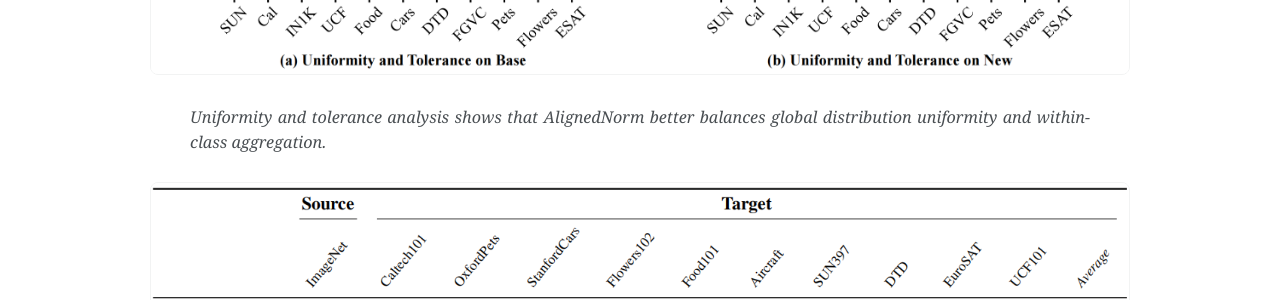
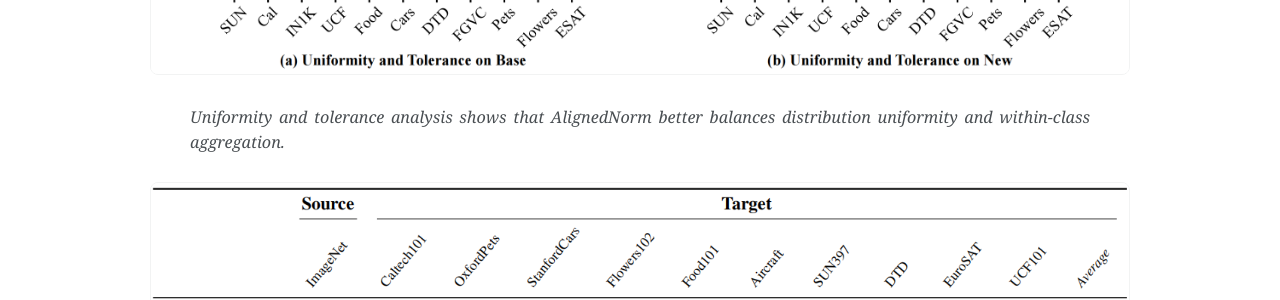
Before and after one commit to QByteM/QByteM.github.io, a Jekyll site: the page built from _pages/papers/alignednorm.html, in a window 1280 px wide and 900 px high, scrolled down 5659 px. Shown: the part 154-454 px from the top of the window. Built offline with Jekyll 4.4.1, drawn with Linux system fonts in a browser that asks for light colours; a style sheet for code colours, icons or effects is not loaded.

Commit message:
change some words

```diff
--- a/_pages/papers/alignednorm.html
+++ b/_pages/papers/alignednorm.html
@@ -464,7 +464,7 @@ excerpt: "AlignedNorm studies process generalization in prompt learning by model
 
     <figure class="an-figure an-table-figure">
       <img src="{{ '/_pages/papers/images/alignednorm/UTBalance.png' | relative_url }}" alt="Uniformity and tolerance analysis on base class and new class.">
-      <figcaption>Uniformity and tolerance analysis shows that AlignedNorm better balances global distribution uniformity and within-class aggregation.</figcaption>
+      <figcaption>Uniformity and tolerance analysis shows that AlignedNorm better balances distribution uniformity and within-class aggregation.</figcaption>
     </figure>
 
     <figure class="an-figure an-table-figure">
```
